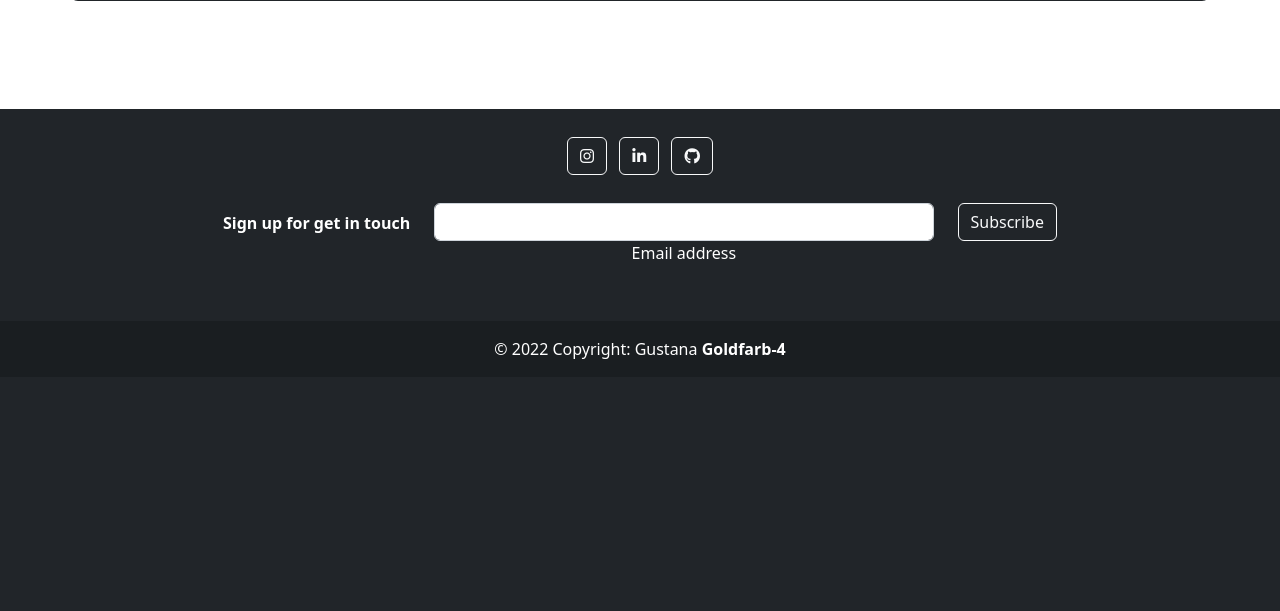
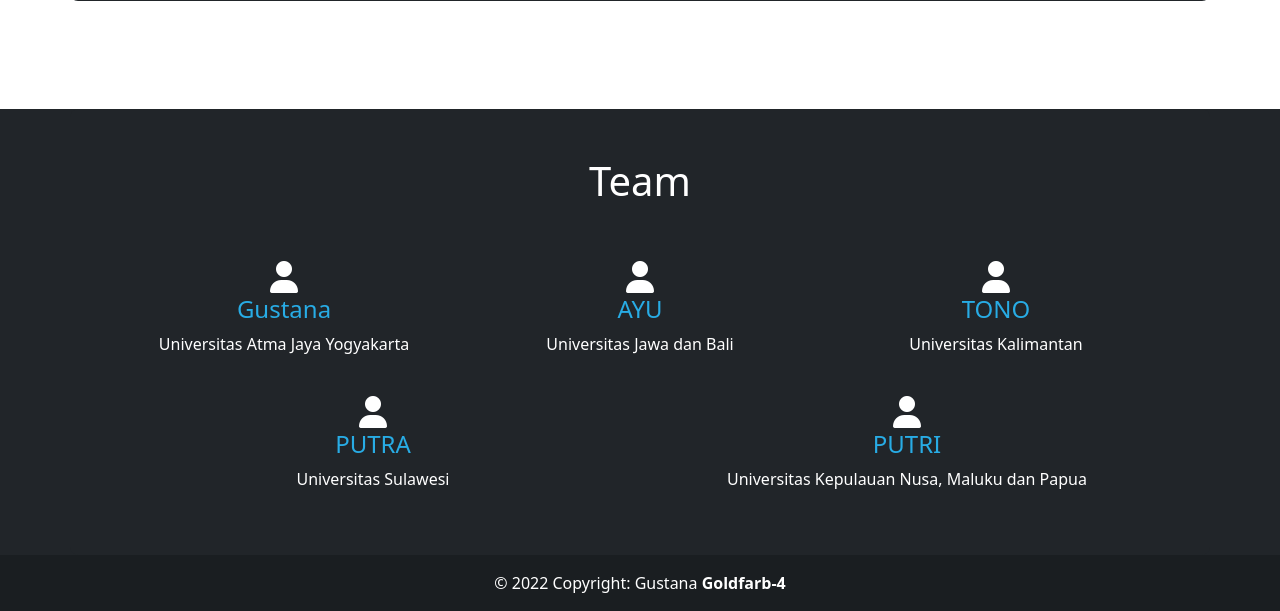
Before and after one commit to Gustana/ASK-PRO, a Flask app: page /2 in a window 1280 px wide. Shown: the part 1772-2383 px from the top of the page. Before the commit the page ends 2131 px from the top, so only its background shows below. Run offline with Flask 2, Linux system fonts and the light colour scheme; some libraries are stand-ins or nearby versions.

Commit message:
add team deploy

```diff
--- a/static/css/client_side.css
+++ b/static/css/client_side.css
@@ -236,3 +236,7 @@ body, html{
 #predictLoad{
 	display: none;
 }
+
+#predictionResTxt{
+	display: none;
+}
--- a/static/js/client_side.js
+++ b/static/js/client_side.js
@@ -12,6 +12,8 @@ var classification_icon_map = {
   "ship":"fa-ship",
   "truck":"fa-truck"
 }
+
+var prediction_glob_class = ''
 
 $(document).ready(function(){
 
@@ -197,6 +199,7 @@ function onImgSelected(event){
   //show loading
   $('#predictLoad').css('display', 'block')
   $('#predictIconPlaceholder').css('display', 'none')
+  $('#predictionResTxt').css('display', 'none')
   var selectedImg = event.target.files[0]
 
   if(typeof selectedImg === 'undefined'){
@@ -204,6 +207,7 @@ function onImgSelected(event){
     $('#uploadedImgPlaceholder').css('display', 'block')
 
     $('#predictLoad').css('display', 'none')
+    $('#predictionResTxt').css('display', 'none')
   }else{
     var reader = new FileReader()
 
@@ -249,8 +253,15 @@ function predictImg(uploadedImg){
 }
 
 function generatePrediction(prediction_class){
-  $('#predictIconPlaceholder').removeClass('fa-image').addClass(classification_icon_map[prediction_class])
+  prediction_glob_class = classification_icon_map[prediction_class]
+  $('#predictIconPlaceholder').removeClass('fa-image '+prediction_glob_class).addClass(prediction_glob_class)
 
   $('#predictLoad').css('display', 'none')
   $('#predictIconPlaceholder').css('display', 'block')
+
+  //show prediction text and set the value
+  $('#predictionResTxt').css('display', 'block')
+  $('#predictionResTxt').text(prediction_class)
+
+  console.log(prediction_class)
 }
--- a/templates/index2.html
+++ b/templates/index2.html
@@ -4,7 +4,9 @@
     <meta charset="UTF-8">
     <meta http-equiv="X-UA-Compatible" content="IE=edge">
     <meta name="viewport" content="width=device-width, initial-scale=1.0">
-    <title>Fruit Inventory</title>
+    <title>Cv-Deployment</title>
+
+    <link rel="shortcut icon" href="{{ url_for('static', filename='favicon.ico') }}">
 
     <link rel="stylesheet" href={{ url_for('static', filename='/css/client_side.css') }}>
     <link rel="stylesheet" href={{ url_for('static', filename='/css/bootstrap_5.2.2.min.css') }}>
@@ -59,7 +61,7 @@
         <div class="mt-5 container-lg bg-dark p-5 rounded-3">
             <div class="row">
                 <div class="col-6">
-                    <img src={{ url_for("static", filename='/images/app-display.jpg') }} alt="Apple" class="img_fruits img_fruits_left">
+                    <img src={{ url_for("static", filename='/images/app-display.jpg') }} class="img_fruits img_fruits_left">
                 </div>
                 <div class="col-5 d-flex flex-column justify-content-center text-white">
                     <p class="label_name_right h3">
@@ -109,149 +111,52 @@
                             <span class="visually-hidden">Loading...</span>
                         </div>
                         <i class="fa-solid fa-image fa-9x ms-3" id="predictIconPlaceholder"></i>
-                        <!-- <img src="asset/fruits/banana.webp" alt="Banana" class="img_fruits_portrait img_fruits_right float-end mt-3 ms-3"> -->
+                        <p class="fs-4 ms-4 text-warning" id="predictionResTxt">Car</p>
                     </div>
                 </div>
             </div>
 
         </div>
+    </div>
 
-        <!--
+    <footer class="bg-dark text-center text-white mt-5 footer">
 
-        <div class="mt-2 container-lg bg-dark p-5 rounded-3">
+        <div class="mt-2 container-lg bg-dark p-5 rounded-3 text-white">
             <div class="row">
-                <div class="col-7">
-                    <img src="asset/fruits/kiwi.webp" alt="Kiwi" class="img_fruits img_fruits_left">
+                <p class="h1">Team</p>
+            </div>
+            <div class="d-flex flex-column mt-5">
+                <div class="row">
+                    <div class="col-sm-4">
+                        <i class="fa-solid fa-user fa-2x"></i>
+                        <h4>Gustana</h4>
+                        <p>Universitas Atma Jaya Yogyakarta</p>
+                    </div>
+                    <div class="col-sm-4">
+                        <i class="fa-solid fa-user fa-2x"></i>
+                        <h4>AYU</h4>
+                        <p>Universitas Jawa dan Bali</p>
+                    </div>
+                    <div class="col-sm-4">
+                        <i class="fa-solid fa-user fa-2x"></i>
+                        <h4>TONO</h4>
+                        <p>Universitas Kalimantan</p>
+                    </div>
                 </div>
 
-                <div class="col-4 d-flex flex-column justify-content-center text-light">
-                    <p class="fruits_name_right h3">
-                        Kiwi
-                    </p>
-                    <div class="fruits_desc">
-                        <p class="fs-5">
-                            Kiwis are small fruits that pack a lot of flavor and plenty of vitamins, minerals, and powerful plant compounds.
-                        </p>
-                        <ul>
-                            <li>Calories: 64</li>
-                            <li>Vitamin C: 83% of the Daily Value (DV)</li>
-                            <li>Carbs: 14 grams</li>
-                            <li>Fiber: 3 grams</li>
-                        </ul>
+                <div class="row mt-4">
+                    <div class="col-sm-6">
+                        <i class="fa-solid fa-user fa-2x"></i>
+                        <h4>PUTRA</h4>
+                        <p>Universitas Sulawesi</p>
+                    </div>
+                    <div class="col-sm-6">
+                        <i class="fa-solid fa-user fa-2x"></i>
+                        <h4>PUTRI</h4>
+                        <p>Universitas Kepulauan Nusa, Maluku dan Papua</p>
                     </div>
                 </div>
             </div>
-
-        </div>
-
-        <div class="mt-2 container-lg bg-light p-5 rounded-3">
-            <div class="row">
-                <div class="col-4 d-flex flex-column justify-content-center text-dark">
-                    <p class="fruits_name_left h3">
-                        Strawberry
-                    </p>
-                    <div class="fruits_desc">
-                        <p class="fs-5">
-                            Kiwis are small fruits that pack a lot of flavor and plenty of vitamins, minerals, and powerful plant compounds.
-                        </p>
-                        <ul>
-                            <li>Calories: 64</li>
-                            <li>Vitamin C: 83% of the Daily Value (DV)</li>
-                            <li>Carbs: 14 grams</li>
-                            <li>Fiber: 3 grams</li>
-                        </ul>
-                    </div>
-                </div>
-
-                <div class="col-7">
-                    <img src="asset/fruits/strawberry.webp" alt="Strawberry" class="img_fruits img_fruits_right float-end">
-                </div>
-            </div>
-
-        </div>
-
-        <div class="mt-2 container-lg bg-dark p-5 rounded-3">
-            <div class="row">
-                <div class="col-7">
-                    <img src="asset/fruits/watermelon.webp" alt="Watermelon" class="img_fruits_portrait img_fruits_left">
-                </div>
-
-                <div class="col-4 d-flex flex-column justify-content-center text-light">
-                    <p class="fruits_name_right h3">
-                        Watermelon
-                    </p>
-                    <div class="fruits_desc">
-                        <p class="fs-5">
-                            Watermelon contains a variety of nutrients, including potassium, magnesium, and vitamins A and C.
-                        </p>
-                        <ul>
-                            <li>Calories: 46</li>
-                            <li>Vitamin A: 5% of the Daily Value (DV)</li>
-                            <li>Carbs: 11.5 grams</li>
-                            <li>Fiber: 0.6 grams</li>
-                        </ul>
-
-                    </div>
-                </div>
-            </div>
-
-        </div>
-        -->
-    </div>
-
-
-
-    <footer class="bg-dark text-center text-white mt-5 footer">
-        <div class="container-fluid p-4">
-
-            <section class="mb-4">
-
-                <a class="btn btn-outline-light btn-floating m-1" href="#!" role="button"
-                ><i class="fab fa-instagram"></i
-                ></a>
-
-
-                <a class="btn btn-outline-light btn-floating m-1" href="#!" role="button"
-                ><i class="fab fa-linkedin-in"></i
-                ></a>
-
-
-                <a class="btn btn-outline-light btn-floating m-1" href="#!" role="button"
-                ><i class="fab fa-github"></i
-                ></a>
-            </section>
-
-            <section class="">
-                <form action="">
-
-                <div class="row d-flex justify-content-center">
-
-                    <div class="col-auto">
-                    <p class="pt-2">
-                        <strong>Sign up for get in touch</strong>
-                    </p>
-                    </div>
-
-                    <div class="col-md-5 col-12">
-
-                    <div class="form-outline form-white mb-4">
-                        <input type="email" id="form5Example21" class="form-control" />
-                        <label class="form-label" for="form5Example21">Email address</label>
-                    </div>
-                    </div>
-
-                    <div class="col-auto">
-
-                    <button type="submit" class="btn btn-outline-light mb-4">
-                        Subscribe
-                    </button>
-                    </div>
-
-                </div>
-
-                </form>
-            </section>
-
         </div>
 
         <div class="text-center p-3" style="background-color: rgba(0, 0, 0, 0.2);">
```
